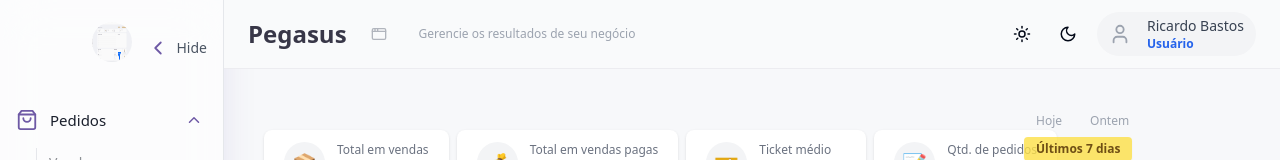
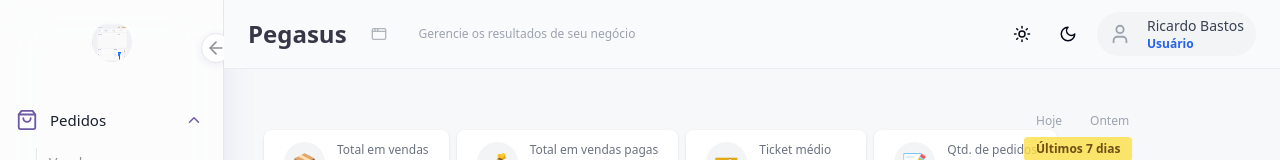
Before and after one commit to Rckbastos/clear-cart-checkout, a React (Vite) app: page / in a window 1280 px wide. Shown: the top 160 px of the page. Built offline with nearby package versions, Linux system fonts and the light colour scheme.

Commit message:
Refactor: Implement sidebar menu structure
Implement a sidebar menu structure based on the provided example.

```diff
--- a/src/components/dashboard-sidebar/SidebarDesktop.tsx
+++ b/src/components/dashboard-sidebar/SidebarDesktop.tsx
@@ -34,14 +34,11 @@ export function SidebarDesktop({
   openSections,
   handleToggleSection,
 }: Props) {
-  // Styling
   const dividerColor = "#e5e7eb";
   const iconColor = "#6E59A5";
   const labelColor = "#1A1F2C";
   const widthClass = expanded ? "w-56" : "w-16";
 
-  // Smoother width/opacity transition for improved retract/expand
-  // We'll also use `overflow-hidden` to mask content when collapsed (required for animation tricks)
   return (
     <aside
       className={`hidden md:flex flex-col items-center ${widthClass} py-6 px-2 bg-white/60 backdrop-blur-xl shadow-[0_4px_32px_0_rgba(80,59,168,0.10)] transition-all duration-300 relative
@@ -49,21 +46,15 @@ export function SidebarDesktop({
       `}
       style={{ borderRight: `1px solid ${dividerColor}` }}
     >
-      {/* Logo and Toggle Button */}
+      {/* Logo */}
       <div className="flex items-center relative w-full mb-6 h-12">
         <div className={`flex-1 flex justify-center transition-all`}>
           <SidebarLogo className={expanded ? "" : "scale-90 transition-all"} />
         </div>
-        {/* Toggle button always visible, smooth margin transition */}
+        {/* New floating toggle button (Loja Integrada style) */}
         <SidebarToggleButton
           expanded={expanded}
           onClick={() => setExpanded((v) => !v)}
-          iconColor={iconColor}
-          className={`
-            absolute right-0 top-1/2 -translate-y-1/2
-            ${!expanded ? "shadow-sm bg-white/80 border border-gray-200" : ""}
-            transition-all duration-300
-          `}
         />
       </div>
       <SidebarMenu
--- a/src/components/dashboard-sidebar/SidebarToggleButton.tsx
+++ b/src/components/dashboard-sidebar/SidebarToggleButton.tsx
@@ -1,40 +1,40 @@
 
 import React from "react";
-import { ChevronLeft, ChevronRight } from "lucide-react";
+import { ArrowLeft } from "lucide-react";
 
 type Props = {
   expanded: boolean;
   onClick: () => void;
-  iconColor: string;
-  className?: string;
 };
 
 export function SidebarToggleButton({
   expanded,
-  onClick,
-  iconColor,
-  className = "",
-  ...props
+  onClick
 }: Props) {
+  // Floating and neatly styled like "Loja Integrada"
   return (
     <button
       aria-label={expanded ? "Retract sidebar" : "Expand sidebar"}
-      className={`z-20 rounded-lg hover:bg-primary/10 p-2 transition flex items-center gap-2 ${className}`}
+      className="
+        absolute -right-4 top-1/2 -translate-y-1/2 z-30
+        rounded-full bg-white border border-gray-200
+        shadow-lg p-1 transition-all
+        hover:scale-105 hover:bg-gray-50
+        flex items-center justify-center
+      "
       onClick={onClick}
       type="button"
-      {...props}
+      style={{
+        boxShadow: "0 2px 8px 0 rgba(60, 33, 110, 0.08)",
+      }}
     >
-      {expanded ? (
-        <>
-          <ChevronLeft size={22} color={iconColor} />
-          <span className="text-sm text-gray-600">Hide</span>
-        </>
-      ) : (
-        <>
-          <ChevronRight size={22} color={iconColor} />
-          <span className="text-sm text-gray-600">View</span>
-        </>
-      )}
+      <ArrowLeft
+        size={20}
+        className={`
+          text-[#8E9196] transition-transform
+          ${!expanded ? "rotate-180" : ""}
+        `}
+      />
     </button>
   );
 }
```
